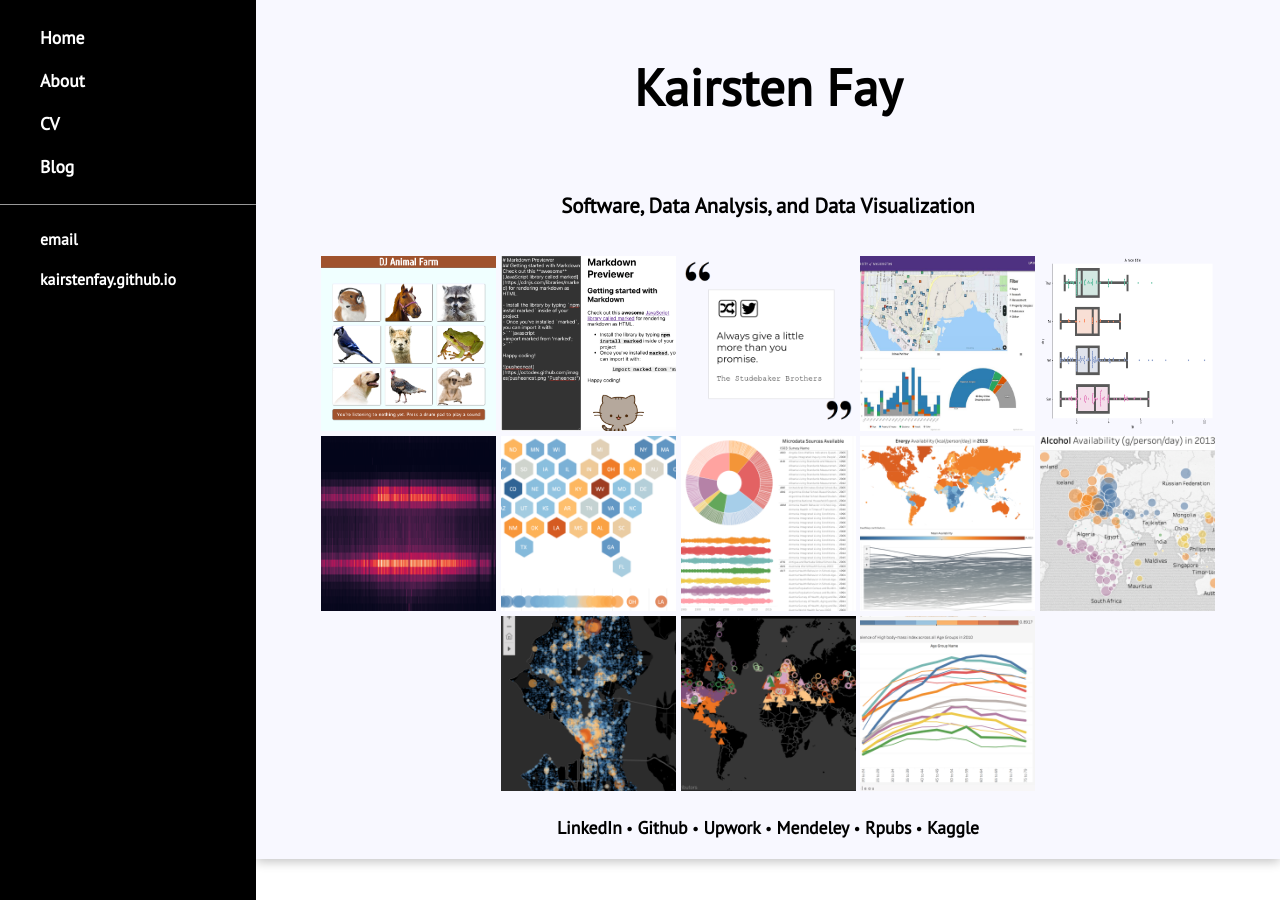
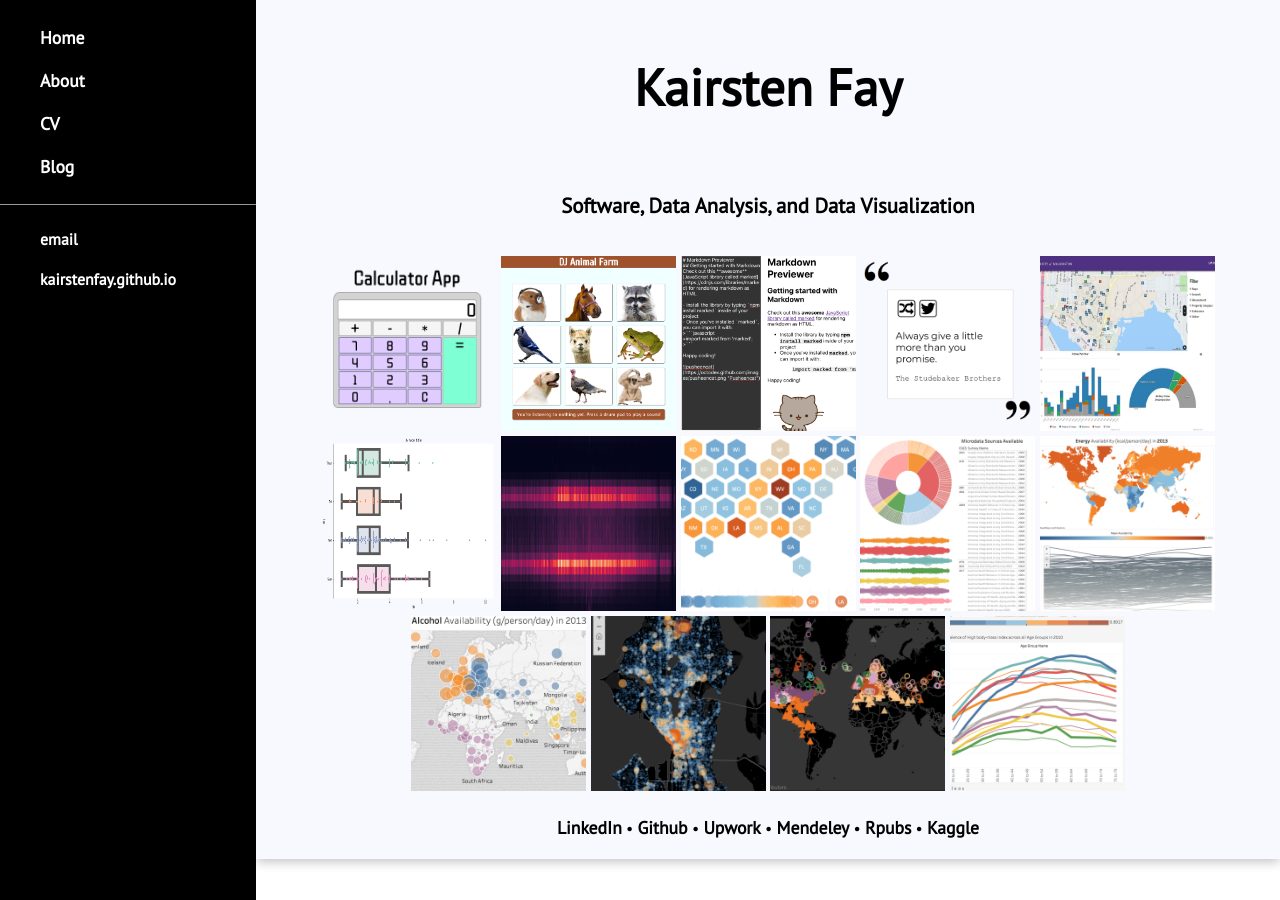
Before and after one commit to kairstenfay/kairstenfay.github.io, a Jekyll site: the page built from index.html, in a window 1280 px wide. Built offline with Jekyll 4.4.1, drawn with Linux system fonts in a browser that asks for light colours.

Commit message:
Added react calculator (latest project)

```diff
--- a/index.html
+++ b/index.html
@@ -19,6 +19,11 @@ statistical analysis inference computer science software engineer -->
     <div style="display: flex; justify-content: center;">
 
         <div style="display: table; align-self: center; width:100%">
+            <a href="http://d2djxpoazf0nbs.cloudfront.net/">
+                <img class="link cell"
+                     src="images/thumbnail_react_calculator.png"
+                     alt="Calculator app" />
+            </a>
             <a href="http://d1ind7wo7ky8xp.cloudfront.net">
                 <img class="link cell"
                      src="images/thumbnail_react_drum_machine.png"
```
Also changed, not shown: images/thumbnail_react_calculator.png (added).
